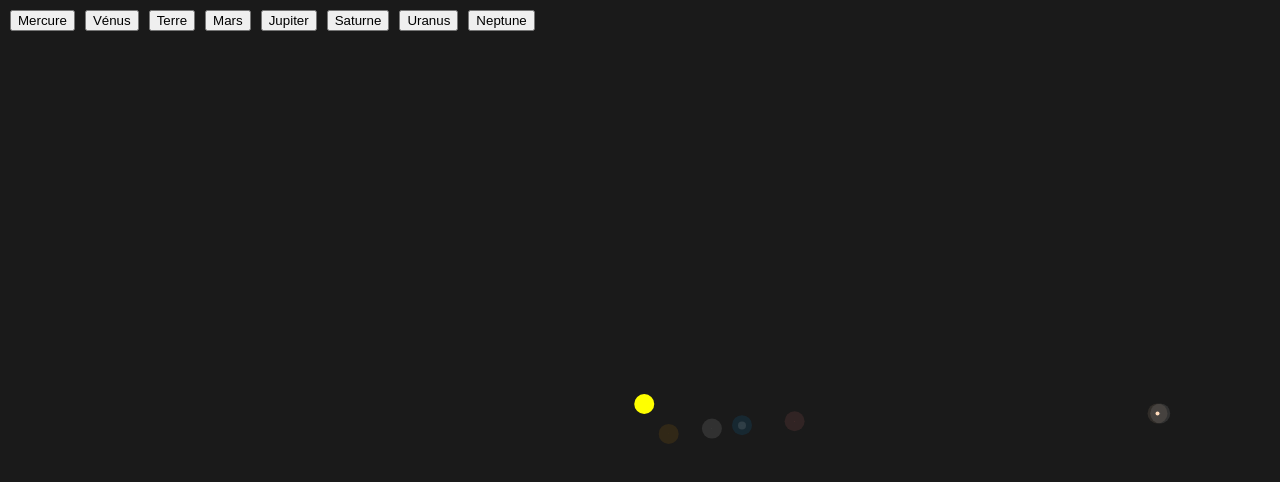
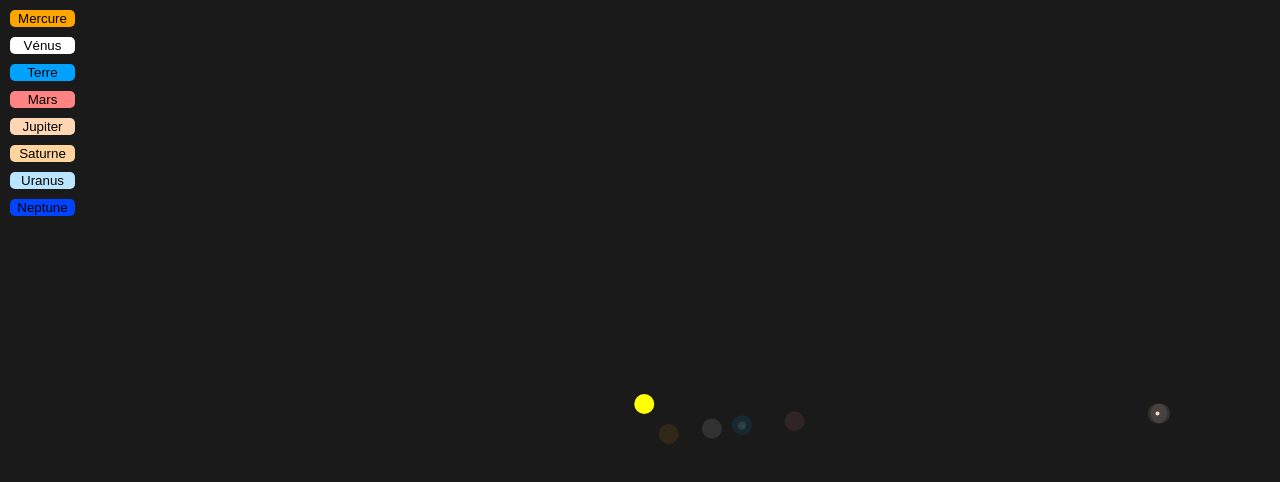
Before and after one commit to Lorkam/simGravity, a plain HTML site: page index.html in a window 1280 px wide. Drawn offline with Linux system fonts and the light colour scheme.

Commit message:
mini modif

```diff
--- a/index.html
+++ b/index.html
@@ -6,12 +6,22 @@
   <style>
     body { margin: 0; background: #1a1a1a; padding: 0; width: 100wh; height: 100vh; overflow: hidden; }
     canvas { display: block; }
+    #menu-focus {display: flex; flex-direction: column; justify-content: center; align-items: center; gap: 10px; position: absolute; top: 10px; left: 10px; width: 65px; height: min-content;}
+    button { border: 0px solid black; border-radius: 5px; cursor: pointer; width: 100%;}
+    #focus-Mercure { background-color: orange;}
+    #focus-Venus { background-color: white;}
+    #focus-Terre { background-color: rgb(0, 162, 255);}
+    #focus-Mars { background-color: rgb(255, 131, 131);}
+    #focus-Jupiter { background-color: rgb(255, 214, 180);}
+    #focus-Saturne { background-color: rgb(255, 212, 156);}
+    #focus-Uranus { background-color: rgb(185, 229, 255);}
+    #focus-Neptune { background-color: rgb(0, 68, 255);}
   </style>
 </head>
 <body>
 <canvas id="canvas"></canvas>
 <div id="menu">
-  <div id="menu-focus" style="display: flex; flex-direction: row; justify-content: center; align-items: center; gap: 10px; position: absolute; top: 10px; left: 10px;">
+  <div id="menu-focus">
     <button id="focus-Mercure" name="Mercure">Mercure</button>
     <button id="focus-Venus" name="Venus">Vénus</button>
     <button id="focus-Terre" name="Terre">Terre</button>
--- a/logique.js
+++ b/logique.js
@@ -136,6 +136,11 @@ let camLock = false; // Variable pour contrôler le verrouillage de la caméra
 let corpsLock = "Soleil"; // Corps sur lequel la caméra est centrée
 let paused = false; // Variable pour contrôler la pause
 async function animate() {
+    if(camLock) {
+        // Centrer la caméra sur le Mercure
+        offsetX = canvas.width / 2 - corps[numCorps[corpsLock]].x * zoom;
+        offsetY = canvas.height / 2 - corps[numCorps[corpsLock]].y * zoom;
+    }
     ctx.setTransform(1, 0, 0, 1, 0, 0); // Réinitialise la transformation
     ctx.clearRect(0, 0, canvas.width, canvas.height);
     ctx.translate(canvas.width / 2, canvas.height / 2); // Centre
@@ -150,18 +155,12 @@ async function animate() {
             }
         }
     }
-    if(camLock) {
-        // Centrer la caméra sur le Mercure
-        offsetX = canvas.width / 2 - corps[numCorps[corpsLock]].x * zoom;
-        offsetY = canvas.height / 2 - corps[numCorps[corpsLock]].y * zoom;
-    }
-
-
 
     corps.forEach(body => {
         if(!paused) body.majPosition();
         body.dessiner(ctx);
     });
+
     requestAnimationFrame(animate);
 }
 
```
